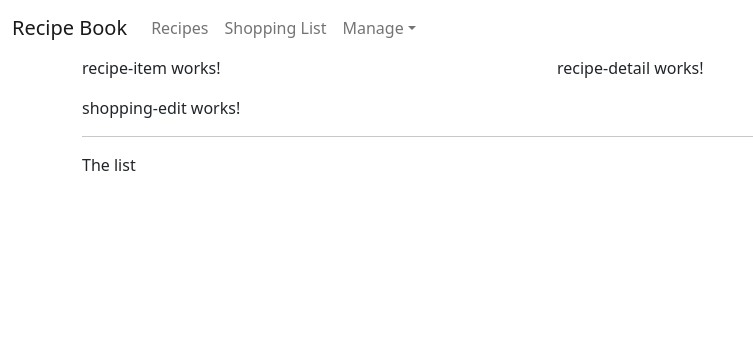
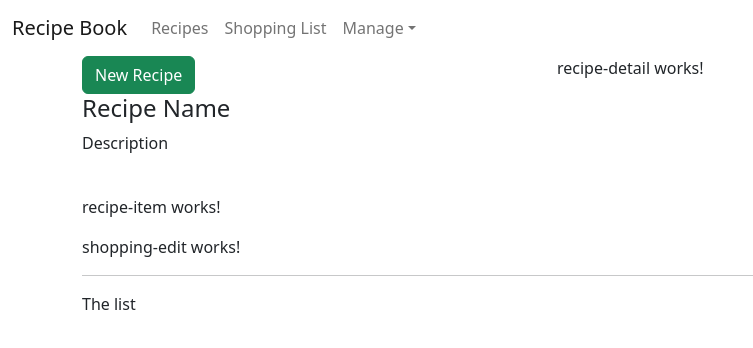
Before and after one commit to mfarnicki/udemy-project, an Angular app: page / in a window 1280 px wide. Shown: the top 348 px of the page, without its empty margins (0-753 px from the left). Built offline with nearby package versions, Linux system fonts and the light colour scheme.

Commit message:
Recipe model and item template

```diff
--- a/src/app/recipes/recipe-list/recipe-item/recipe-item.component.ts
+++ b/src/app/recipes/recipe-list/recipe-item/recipe-item.component.ts
@@ -3,13 +3,10 @@ import { Component, OnInit } from '@angular/core';
 @Component({
   selector: 'app-recipe-item',
   templateUrl: './recipe-item.component.html',
-  styleUrls: ['./recipe-item.component.css']
+  styleUrls: ['./recipe-item.component.css'],
 })
 export class RecipeItemComponent implements OnInit {
+  constructor() {}
 
-  constructor() { }
-
-  ngOnInit(): void {
-  }
-
+  ngOnInit(): void {}
 }
--- a/src/app/recipes/recipe-list/recipe-list.component.html
+++ b/src/app/recipes/recipe-list/recipe-list.component.html
@@ -1 +1,18 @@
-<app-recipe-item></app-recipe-item>
+<div class="row">
+  <div class="col-xs-12">
+    <button class="btn btn-success">New Recipe</button>
+  </div>
+</div>
+<div class="row">
+  <div class="col-xs-12">
+    <a class="list-group-item clearfix"
+      ><div class="pull-left">
+        <h4 class="list-group-item-heading">Recipe Name</h4>
+        <p class="list-group-item-text">Description</p>
+        <span class="pull-right">
+          <img src="" alt="" class="img-responsive" style="max-height: 50px" />
+        </span></div
+    ></a>
+    <app-recipe-item></app-recipe-item>
+  </div>
+</div>
--- a/src/app/recipes/recipe-list/recipe-list.component.ts
+++ b/src/app/recipes/recipe-list/recipe-list.component.ts
@@ -1,15 +1,20 @@
 import { Component, OnInit } from '@angular/core';
+import { Recipe } from '../recipe.model';
 
 @Component({
   selector: 'app-recipe-list',
   templateUrl: './recipe-list.component.html',
-  styleUrls: ['./recipe-list.component.css']
+  styleUrls: ['./recipe-list.component.css'],
 })
 export class RecipeListComponent implements OnInit {
+  recipes: Recipe[] = [
+    new Recipe(
+      'Tomato',
+      'A ripe, red tomato',
+      'https://bi.im-g.pl/im/03/da/17/z25010179ICR,Kiedy-kupujemy-pomidory--wybierajmy-sztuki-dojrzal.jpg'
+    ),
+  ];
+  constructor() {}
 
-  constructor() { }
-
-  ngOnInit(): void {
-  }
-
+  ngOnInit(): void {}
 }
--- /dev/null
+++ b/src/app/recipes/recipe.model.ts
@@ -0,0 +1,11 @@
+export class Recipe {
+  public name: string;
+  public description: string;
+  public imagePath: string;
+
+  constructor(name: string, desc: string, imagePath: string) {
+    this.name = name;
+    this.description = desc;
+    this.imagePath = imagePath;
+  }
+}
```
